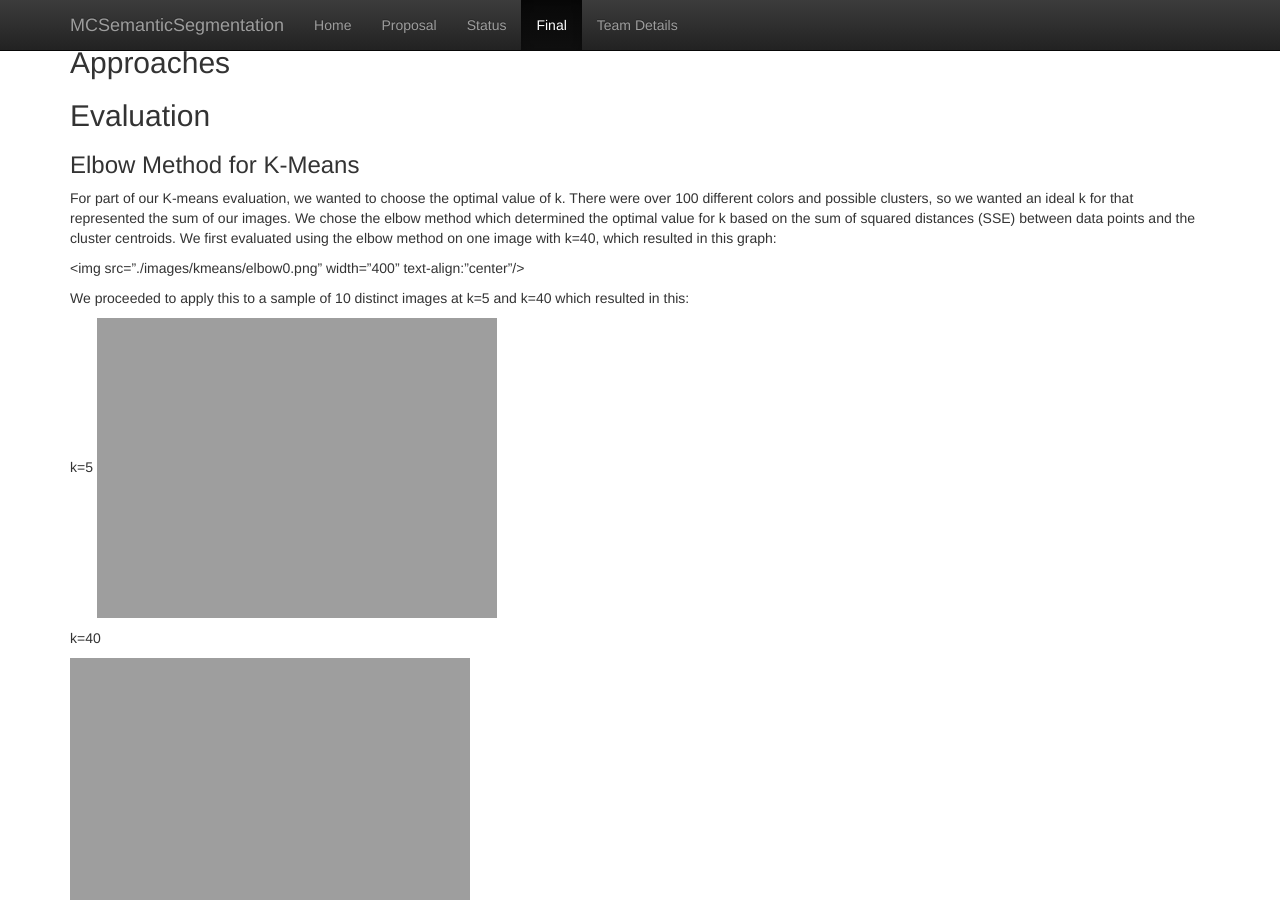
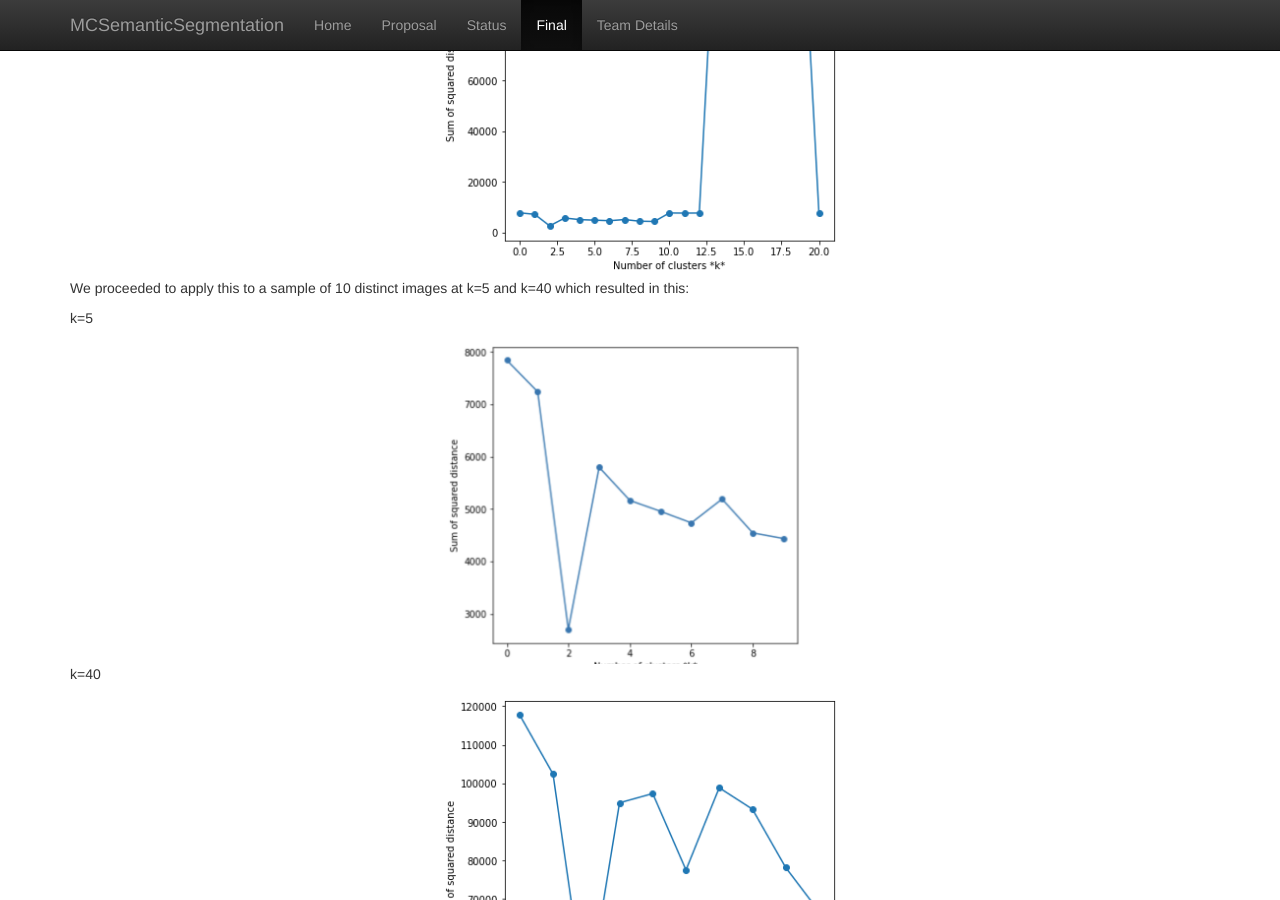
Before and after one commit to KevinJChen/MCSemanticSegmentation, a Jekyll site: the page built from docs/final.md, in a window 1280 px wide and 900 px high, scrolled down 1078 px. Built offline with Jekyll 4.4.1, drawn with Linux system fonts in a browser that asks for light colours.

Commit message:
Update final.md

```diff
--- a/docs/final.md
+++ b/docs/final.md
@@ -17,7 +17,7 @@
 An obstacle was using Malmo's functionality to get the location of block/entity, determine whether or not it was in player's view, figure the type of block/entity, and the structure that it was apart of. We had a lot of information to use to decipher simply reading the blocks on the player's screen. Part of our solution involved generating a color map and matching the color ID of the screen to blocks/entities in Minecraft. An example of a generated color map is seen below:
 
 
-<div style="text-align:center"><img src="./images/kmeans/elbow0.png" width="400"/> </div>
+<div style="text-align:center"><img src="./images/kmeans/colormap1.png" width="400"/> </div>
 
 
 
@@ -31,19 +31,23 @@
 
 For part of our K-means evaluation, we wanted to choose the optimal value of k. There were over 100 different colors and possible clusters, so we wanted an ideal k for that represented the sum of our images. We chose the elbow method which determined the optimal value for k based on the sum of squared distances (SSE) between data points and the cluster centroids. We first evaluated using the elbow method on one image with k=40, which resulted in this graph:
 
-<img src="./images/kmeans/elbow0.png" width="400" text-align:"center"/>
+
+<div style="text-align:center"><img src="./images/kmeans/elbow0.png" width="400"/> </div>
 
 
 We proceeded to apply this to a sample of 10 distinct images at k=5 and k=40 which resulted in this:
 
 
 k=5
-![](./images/kmeans/elbow_all_k5.png = 250x)
+
+
+<div style="text-align:center"><img src="./images/kmeans/elbow_all_k5.png" width="400"/> </div>
 
 
 k=40
 
-![](./images/kmeans/elbow_all_k40.png = 250x)
+
+<div style="text-align:center"><img src="./images/kmeans/elbow_all_k40.png" width="400"/> </div>
 
 
 Looking at the graph, it would seem k=2 would be a clear choice for optimality, however we chose not to go with k value because we believed there may have been too much bias of our player perspective from looking at the blue sky or gray cobblestone floor. We chose the next best k value which was k=8 for this reason.
```
